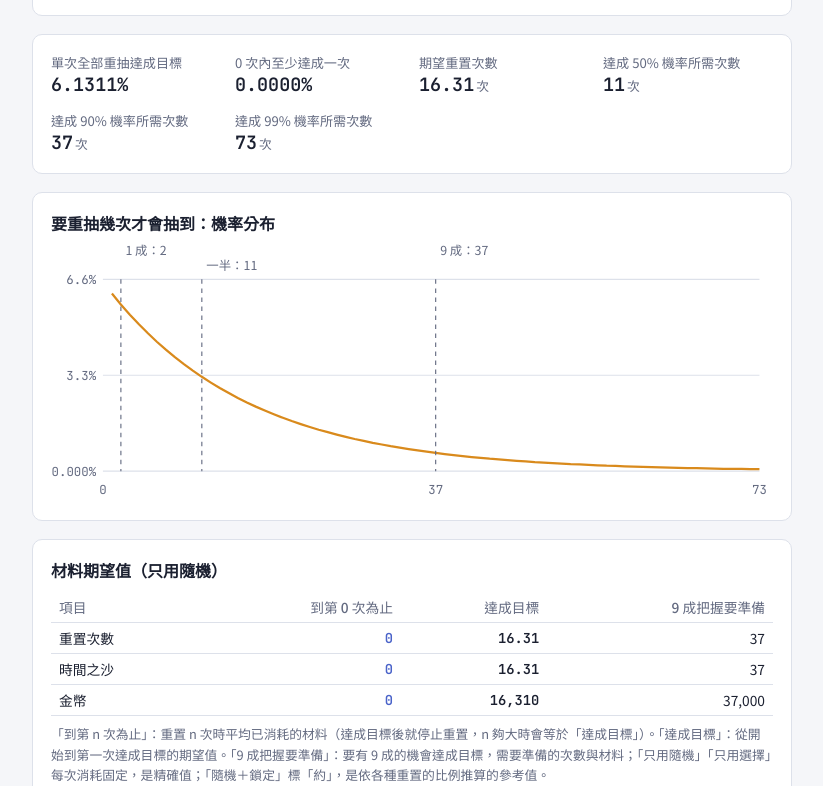
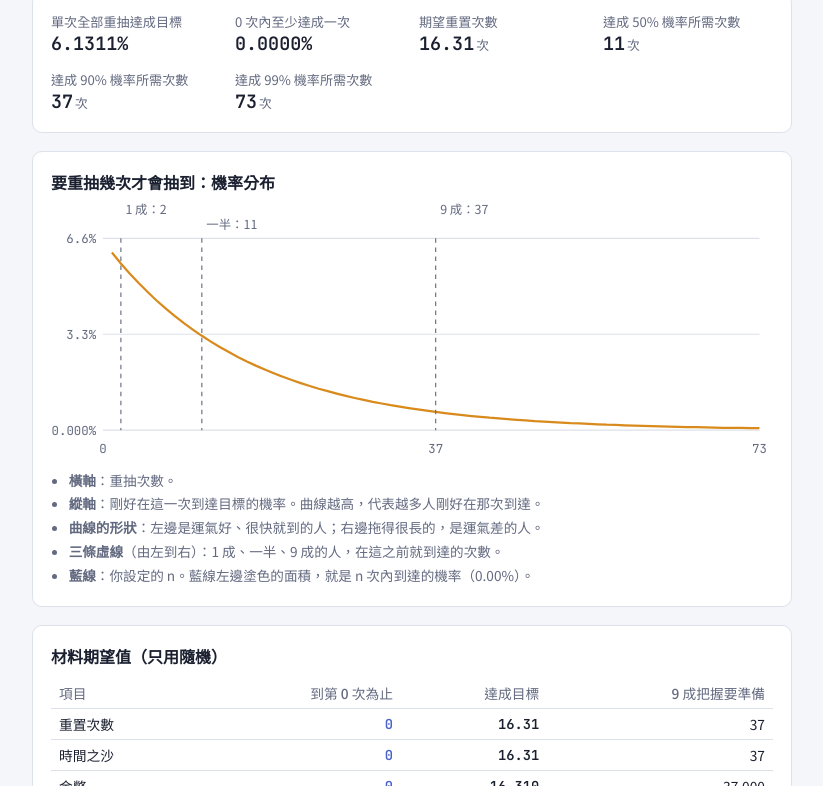
Before and after one commit to turtle-milktea/enhance-sim, a plain HTML site: page special/index.html in a window 1280 px wide. Shown: the part 1460-2246 px from the top of the page, without its empty margins (228-1051 px from the left). Drawn offline with Linux system fonts and the light colour scheme.

Commit message:
機率分布說明改為條列、機率四捨五入到小數第 2 位；修正特殊屬性頁說明 id 重複，數值分布說明被覆蓋的問題
Co-Authored-By: Claude Opus 5.5 <noreply@anthropic.com>
Claude-Session: https://claude.ai/code/session_01BTAvAgDSiDPcJicNW4BLrP

```diff
--- a/special/index.html
+++ b/special/index.html
@@ -117,6 +117,8 @@ header .fold.rules{margin-top:10px}
 .count b{font-weight:600}
 .luck{grid-column:1/-1;margin:0;line-height:1.6}
 .luck b{font-weight:600}
+.distlist{margin:8px 0 0;padding-left:1.3em;line-height:1.6}
+.distlist li{margin:2px 0}
 .dist h2{font-size:1rem;margin:0 0 6px}
 .distchart svg{width:100%;height:auto;display:block}
 .distchart text{font-family:var(--mono);font-size:11px;fill:var(--muted)}
@@ -220,7 +222,7 @@ header .fold.rules{margin-top:10px}
   <section class="panel dist" id="distPanel">
     <h2>要重抽幾次才會抽到：機率分布</h2>
     <div id="distChart" class="distchart"></div>
-    <p class="note" id="distNote"></p>
+    <ul class="note distlist" id="probNote"></ul>
   </section>
 
   <section class="panel stop" id="stopPanel" hidden>
@@ -545,7 +547,7 @@ function render(){
 // ===== 機率分布：剛好在第 k 次到達目標的機率 =====
 // F(k)：k 次內到達的機率；o = {K 橫軸上限, q10, q50, q90, n, x 橫軸名稱, at 「這一次」, u 單位}
 function drawDist(F,o){
-  const el=$("distChart"), note=$("distNote"), K=Math.max(10,o.K), n=o.n;
+  const el=$("distChart"), note=$("probNote"), K=Math.max(10,o.K), n=o.n;
   const step=Math.max(1,Math.ceil(K/300)), pts=[]; let ymax=0;
   for(let k=1;k<=K;k+=step){ const k2=Math.min(K,k+step-1); const p=(F(k2)-F(k-1))/(k2-k+1); pts.push([(k+k2)/2,p]); ymax=Math.max(ymax,p); }
   if(!(ymax>0)){ el.innerHTML=""; note.textContent=""; $("distPanel").hidden=true; return; }
@@ -567,7 +569,11 @@ function drawDist(F,o){
   if(o.q90!=null&&o.q90<=K) gs+=vline(o.q90,"9 成："+f(o.q90),"var(--muted)",true,12);
   if(n>0) gs+=vline(Math.min(n,K),"你：n = "+f(n),"var(--bar)",false,Tp+12);
   el.innerHTML='<svg viewBox="0 0 '+W+' '+H+'" role="img" aria-label="剛好在第幾'+o.u+'到達目標的機率">'+gs+'</svg>';
-  note.textContent="橫軸是"+o.x+"，縱軸是「剛好在"+o.at+"到達目標」的機率。曲線越高，代表越多人剛好在那"+o.u+"到達。左邊是運氣好、很快就到的人；右邊拖得很長的是運氣差的人。三條虛線由左到右，分別是「1 成的人」「一半的人」「9 成的人」在這之前就到達的"+o.x+"；藍線是你設定的 n，藍線左邊塗色的面積，就是 n "+o.u+"內到達的機率（"+pct(F(Math.min(n,K)))+"）。";
+  note.innerHTML=["<b>橫軸</b>："+o.x+"。",
+    "<b>縱軸</b>：剛好在"+o.at+"到達目標的機率。曲線越高，代表越多人剛好在那"+o.u+"到達。",
+    "<b>曲線的形狀</b>：左邊是運氣好、很快就到的人；右邊拖得很長的，是運氣差的人。",
+    "<b>三條虛線</b>（由左到右）：1 成、一半、9 成的人，在這之前就到達的"+(o.cnt||"次數")+"。",
+    "<b>藍線</b>：你設定的 n。藍線左邊塗色的面積，就是 n "+o.u+"內到達的機率（"+(F(Math.min(n,K))*100).toFixed(2)+"%）。"].map(x=>"<li>"+x+"</li>").join("");
 }
 // 運氣：做了 n 次還沒到的人有多少
 function showLuck(prefix,notYet,show){
```
Also changed, not shown: bone-dragon/index.html (+9 -3 lines), frozen-dragon/index.html (+9 -3 lines), rubinat/index.html (+10 -4 lines).
